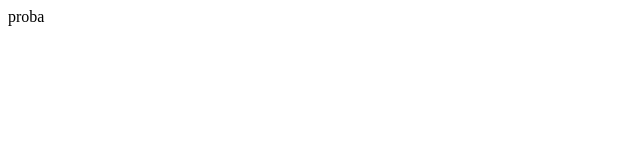
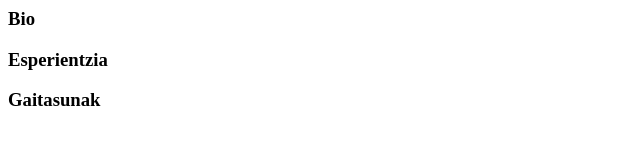
Before and after one commit to karrikas/web, a plain HTML site: page index.html in a window 1280 px wide. Shown: the whole page, without its empty margins (0-640 px from the left). Drawn offline with Linux system fonts and the light colour scheme.

Commit message:
Update index.html

```diff
--- a/index.html
+++ b/index.html
@@ -1,6 +1,19 @@
 <html>
   <head>
-    <title>proba title - karrikas</title>
+    <title>Freelance coder - karrikas</title>
   </head>
-  <body>proba</body>
+  <body>
+    <header></header>
+    <section>
+      <article>
+        <h1>Bio</h1>
+      </article>
+      <article>
+        <h1>Esperientzia</h1>
+      </article>
+      <article>
+        <h1>Gaitasunak</h1>
+      </article>
+    </section>
+  </body>
 </html>
```
